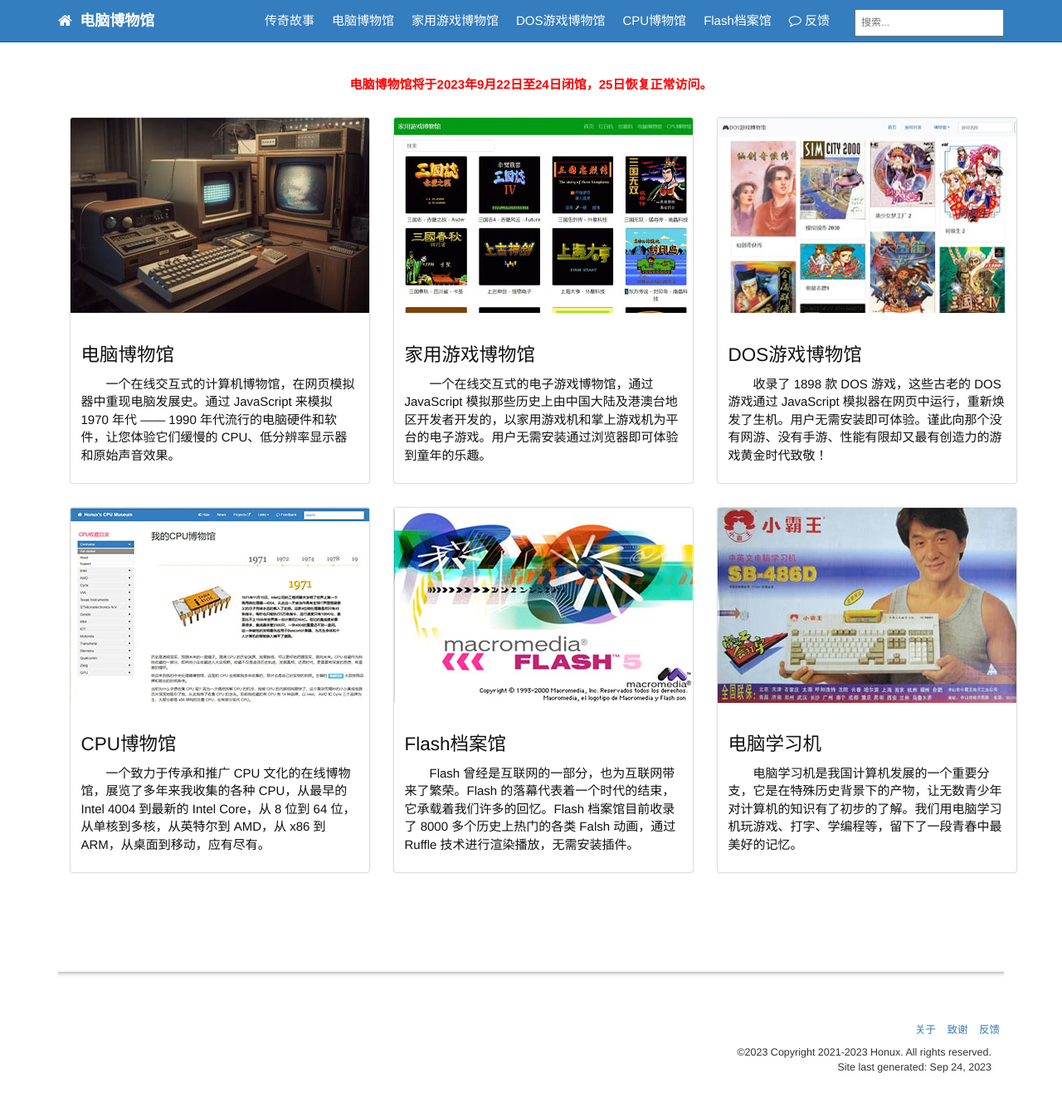
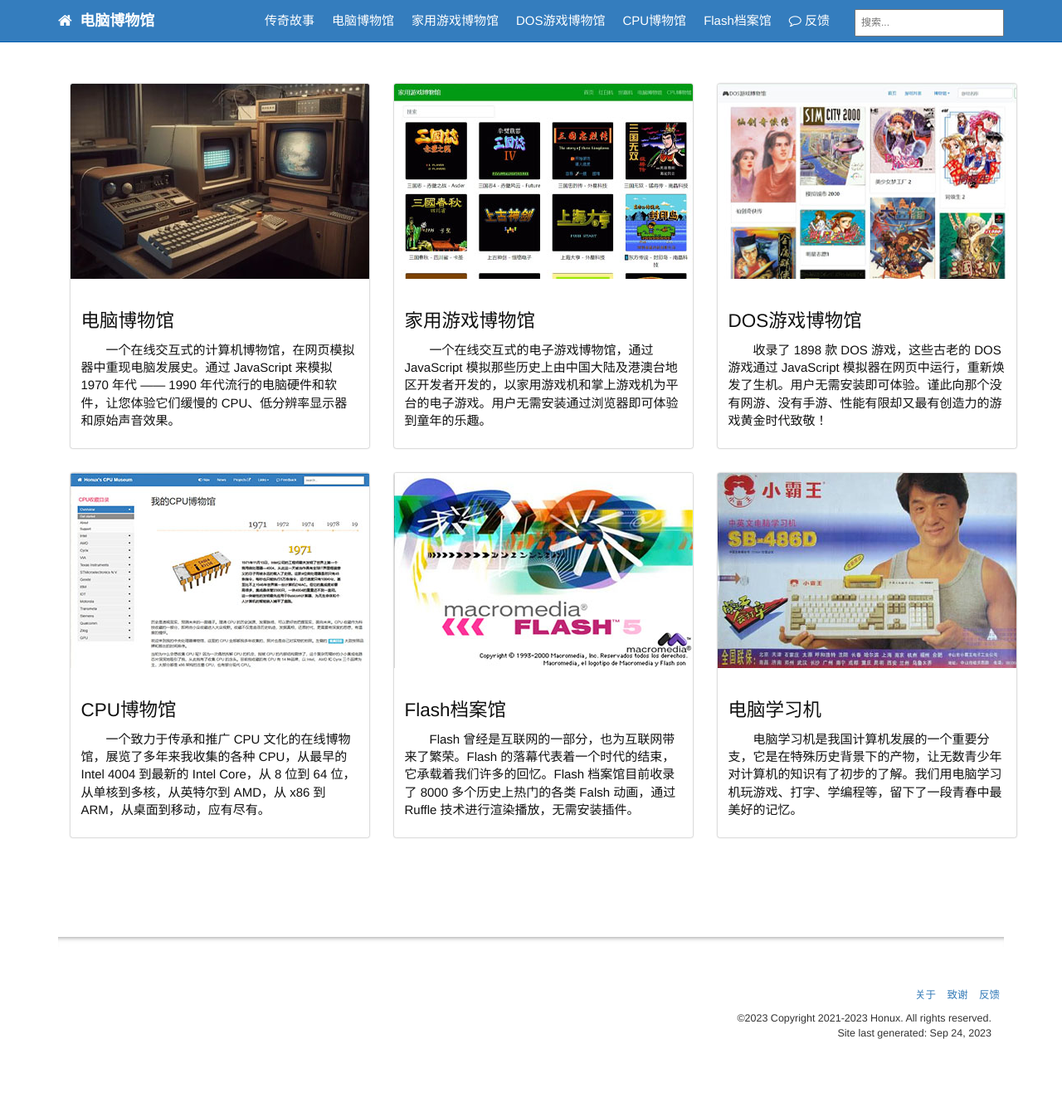
Before and after one commit to compumuseum/compumuseum.github.io, a Jekyll site: the page built from index.md, in a window 1280 px wide. Shown: the whole page at 83% size. Built offline with Jekyll 4.4.1, drawn with Linux system fonts in a browser that asks for light colours; after the commit the page ends 1305 px from its top, so only the background shows below that.

Commit message:
Update index_advertise2.html

```diff
--- a/_includes/index_advertise2.html
+++ b/_includes/index_advertise2.html
@@ -10,7 +10,7 @@
 	}
 </script>
 
-<p style="text-align: center; color: red; font-weight: bold; margin-bottom: 30px;">电脑博物馆将于2023年9月22日至24日闭馆，25日恢复正常访问。</p>
+<p style="text-align: center; color: red; font-weight: bold; margin-bottom: 30px;"></p>
 
 <div class="container">
 	<div class="wrapper">
```
